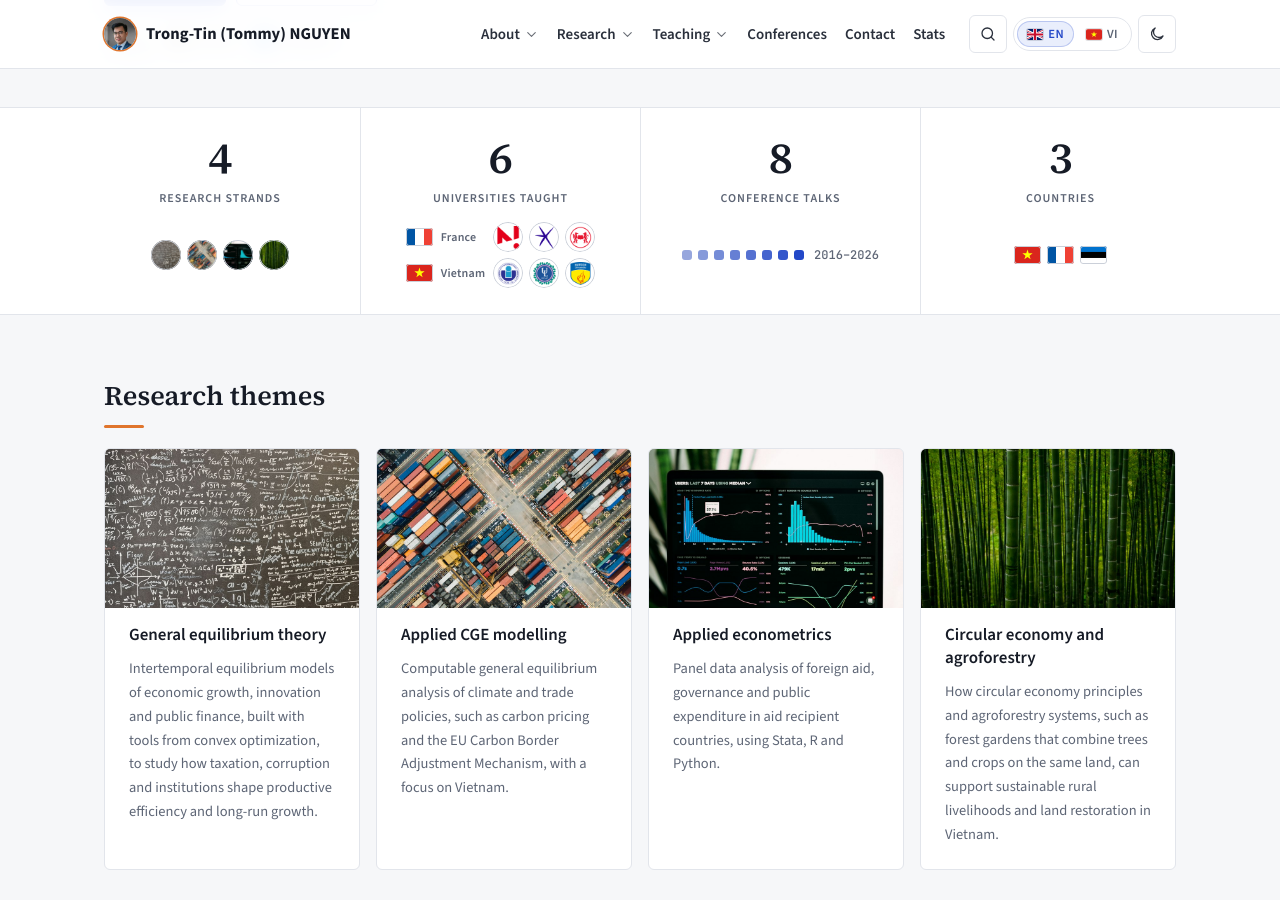
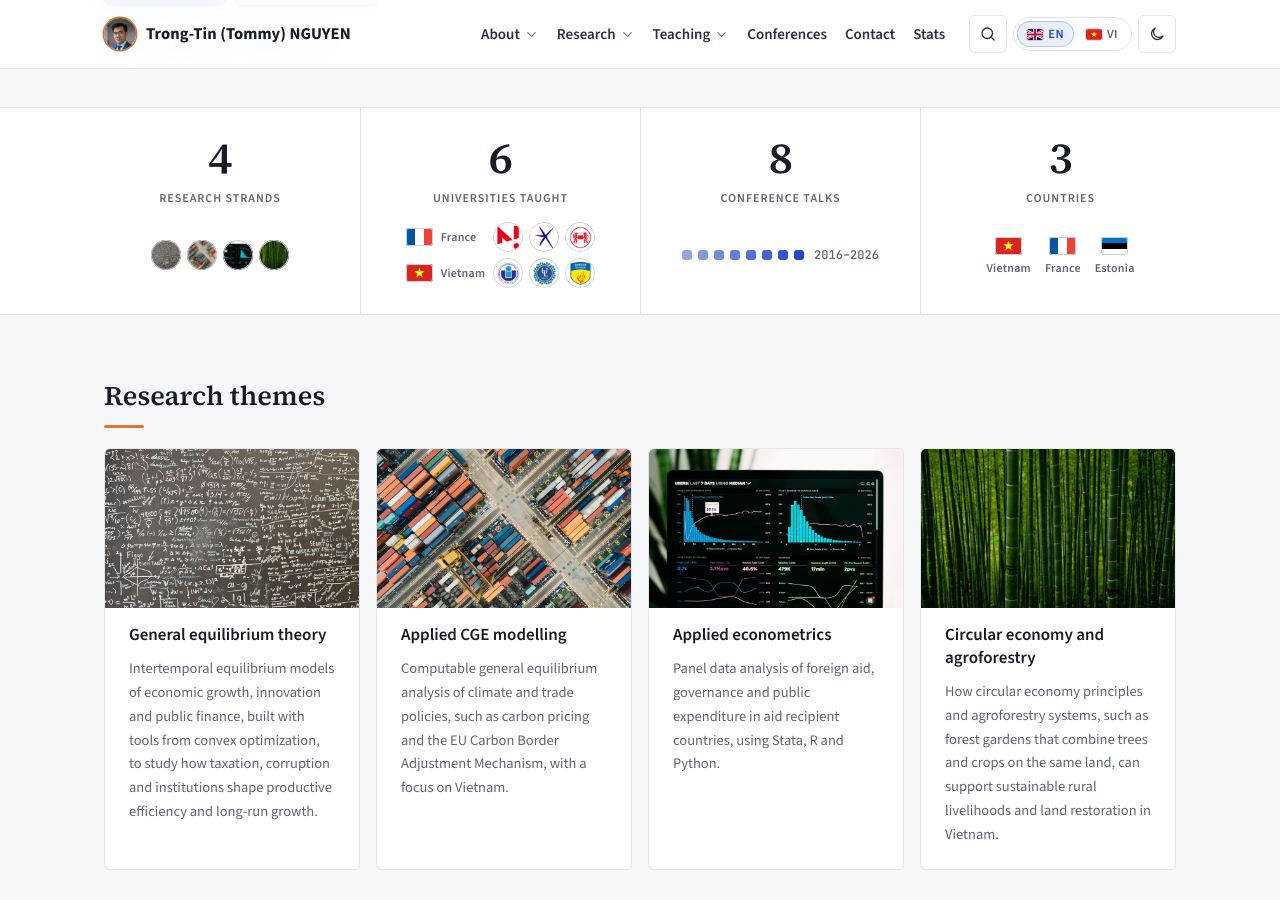
Before and after one commit to trongtin142/trongtin142.github.io, a Jekyll site: the page built from _pages/about.md, in a window 1280 px wide and 900 px high, scrolled down 628 px. Built offline with Jekyll 4.4.1, drawn with Linux system fonts in a browser that asks for light colours; a style sheet for code colours, icons or effects is not loaded.

Commit message:
Home: country names under the Countries flags

```diff
--- a/_layouts/rd-home.html
+++ b/_layouts/rd-home.html
@@ -93,10 +93,15 @@ layout: rd
             <b class="stat__num" data-count="3">3</b>
             <span class="stat__label">{{ t.stats_countries }}</span>
           </span>
-          <span class="marks">
-            <span class="mark mark--flag" title="{{ t.country_vn }}">{% include rd-flag.html code="vn" %}</span>
-            <span class="mark mark--flag" title="{{ t.country_fr }}">{% include rd-flag.html code="fr" %}</span>
-            <span class="mark mark--flag" title="{{ t.country_ee }}">{% include rd-flag.html code="ee" %}</span>
+          <span class="marks marks--flags">
+            {%- assign countries = "vn,fr,ee" | split: "," -%}
+            {%- for cc in countries -%}
+            {%- assign cc_key = "country_" | append: cc %}
+            <span class="marks__item">
+              <span class="mark mark--flag" title="{{ t[cc_key] }}">{% include rd-flag.html code=cc %}</span>
+              <span class="marks__country">{{ t[cc_key] }}</span>
+            </span>
+            {%- endfor %}
           </span>
           {% include rd-icon.html name="arrow" class="stat__go" %}
         </a>
```
